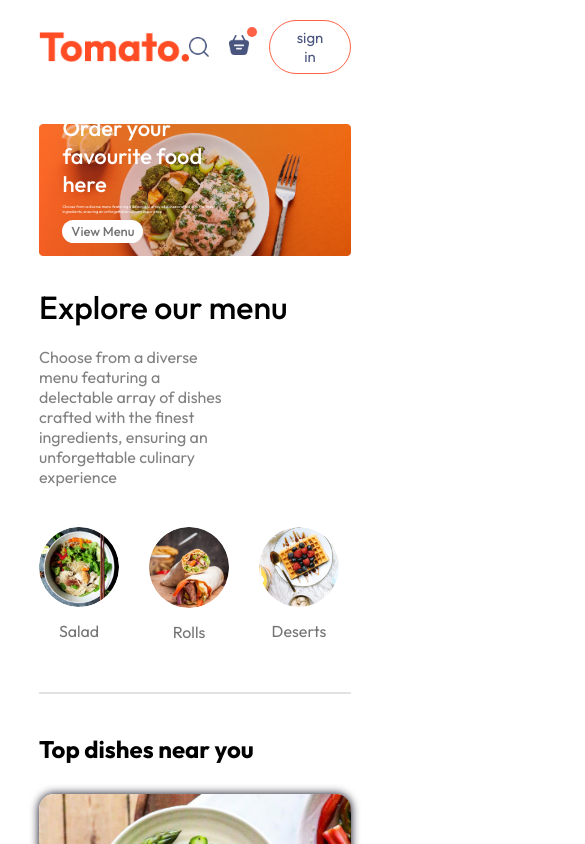
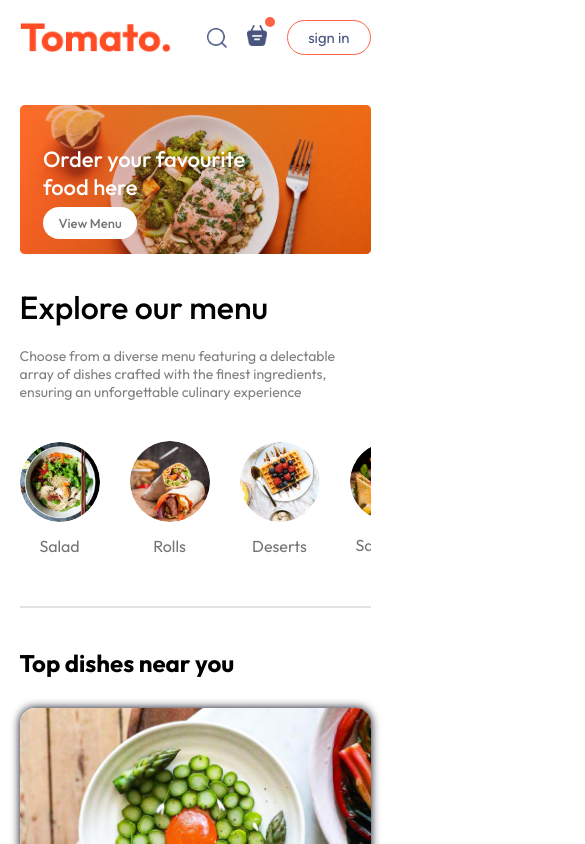
Before and after one commit to salimsheikh/react-vite-food-shop, a React (Vite) app in the folder front-end/: page / in a window 390 px wide. Shown: the top 844 px of the page, 585 px wide, since content can reach past the window. Built offline with nearby package versions, Linux system fonts and the light colour scheme.

Commit message:
responsive completed

```diff
--- a/front-end/src/components/ExploreMenu/ExploreMenu.css
+++ b/front-end/src/components/ExploreMenu/ExploreMenu.css
@@ -53,6 +53,10 @@
         border: none;
     }
 
-
-
+    @media (max-width:1050px) {
+        p.explore-menu-text{
+            max-width: 100%;
+            font-size: 14px;
+        }
+    }
 }
--- a/front-end/src/components/Footer/Footer.css
+++ b/front-end/src/components/Footer/Footer.css
@@ -44,4 +44,17 @@
         background-color: gray;
         border: none;
     }
+
+    @media (max-width: 750px) {
+        .footer-content{
+            display: flex;
+            flex-direction: column;
+            gap: 30px;
+        }
+
+        .footer-copyright{
+            text-align: center;
+            padding: 0px 30px;
+        }
+    }
 }
--- a/front-end/src/components/Header/Header.css
+++ b/front-end/src/components/Header/Header.css
@@ -38,3 +38,29 @@
         border-radius: 50px;
     }
 }
+
+@media (max-width:1050px) {
+    .header{
+        height: 39vw;
+    }
+    .header-contents{
+        max-width: 55%;
+        bottom: 12%;
+    }
+}
+
+@media (max-width: 750px) {
+
+    .header-contents{
+        max-width: 65%;
+
+        p{
+            display: none;
+        }
+
+        button{
+            padding: 2vw 4vw;
+        }
+    }
+
+}
--- a/front-end/src/index.css
+++ b/front-end/src/index.css
@@ -31,6 +31,6 @@ a{
 
 @media (max-width:1050px) {
   .app{
-    /* width: 90%; */
+    width: 90%;
   }
 }
```
